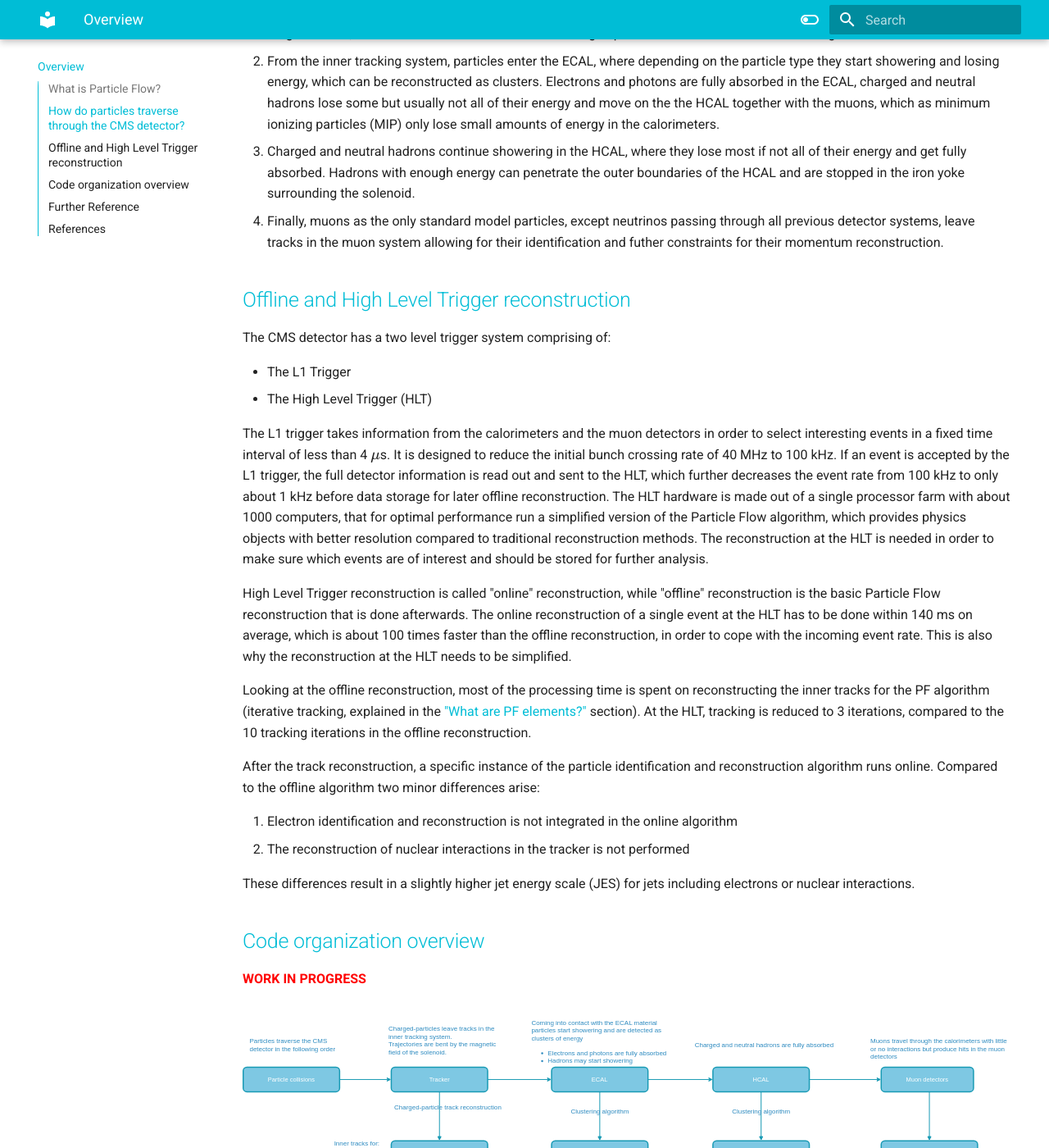
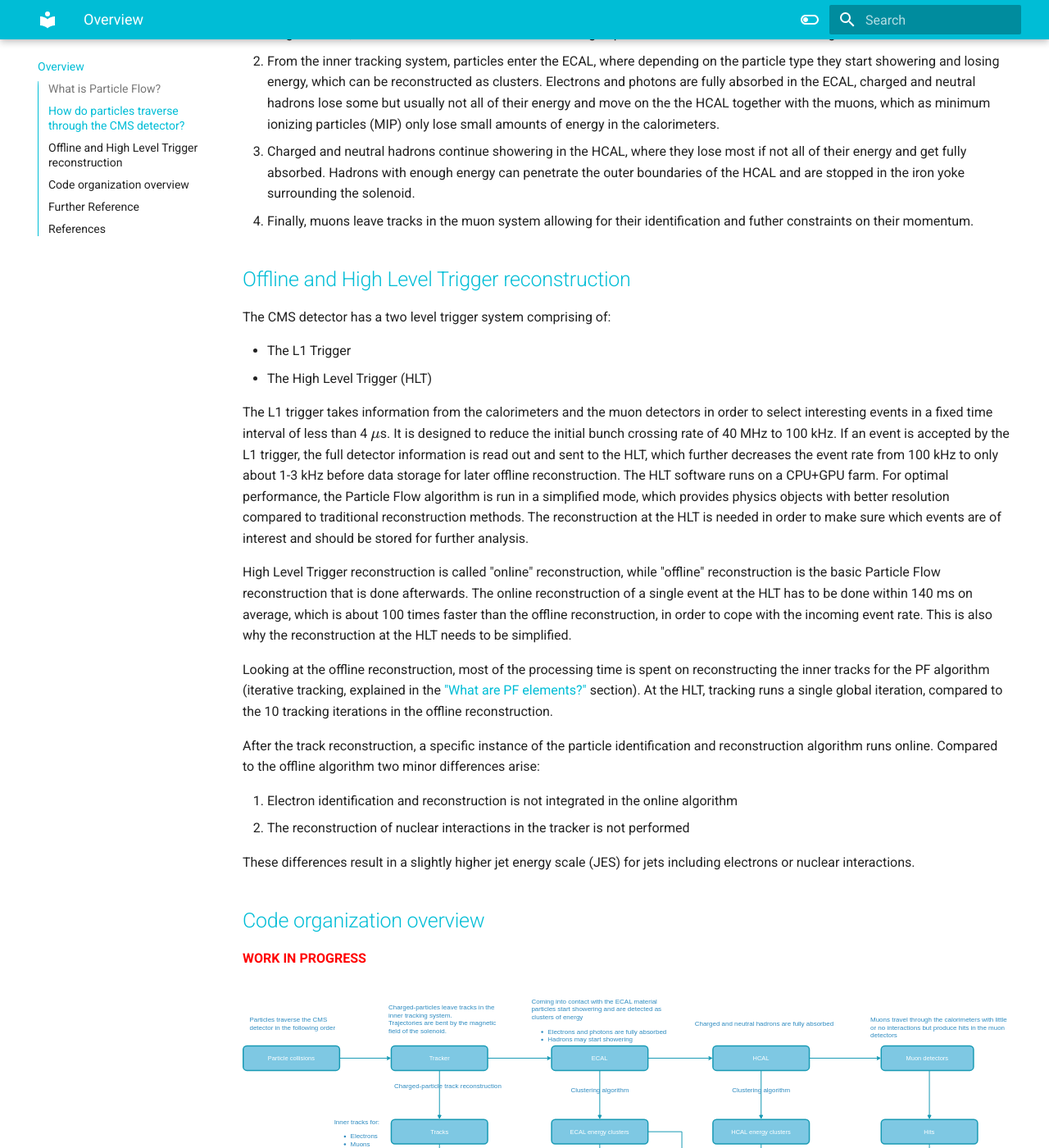
Before and after one commit to nseeba/PF-documentation, an MkDocs documentation site: the page built from docs/index.md, in a window 1280 px wide and 1400 px high, scrolled down 2084 px. Shown: the whole window at 82% size. Built offline with MkDocs 1.6.1 and Material for MkDocs 9.7.7, drawn with Linux system fonts in a browser that asks for light colours; formulas are drawn with MathJax 3.

Commit message:
Update index.md

```diff
--- a/docs/index.md
+++ b/docs/index.md
@@ -44,7 +44,7 @@
 1. From the interaction point outwards, particles first enter the inner tracking system, where charged particle trajectories (tracks) and origins (vertices) are reconstructed from hits in the layers of the CMS tracking system. The tracks are bent due to the magnetic field, which enables the measurement of charged particle momentum and electric charge.
 2. From the inner tracking system, particles enter the ECAL, where depending on the particle type they start showering and losing energy, which can be reconstructed as clusters. Electrons and photons are fully absorbed in the ECAL, charged and neutral hadrons lose some but usually not all of their energy and move on the the HCAL together with the muons, which as minimum ionizing particles (MIP) only lose small amounts of energy in the calorimeters.
 3. Charged and neutral hadrons continue showering in the HCAL, where they lose most if not all of their energy and get fully absorbed. Hadrons with enough energy can penetrate the outer boundaries of the HCAL and are stopped in the iron yoke surrounding the solenoid.
-4. Finally, muons as the only standard model particles, except neutrinos passing through all previous detector systems, leave tracks in the muon system allowing for their identification and futher constraints for their momentum reconstruction.
+4. Finally, muons leave tracks in the muon system allowing for their identification and futher constraints on their momentum.
 
 ##  <span style="color:#00bdd6">Offline and High Level Trigger reconstruction</span>
 
@@ -53,11 +53,11 @@
   * The L1 Trigger
   * The High Level Trigger (HLT)
 
-The L1 trigger takes information from the calorimeters and the muon detectors in order to select interesting events in a fixed time interval of less than 4 $\mu$s. It is designed to reduce the initial bunch crossing rate of 40 MHz to 100 kHz. If an event is accepted by the L1 trigger, the full detector information is read out and sent to the HLT, which further decreases the event rate from 100 kHz to only about 1 kHz before data storage for later offline reconstruction. The HLT hardware is made out of a single processor farm with about 1000 computers, that for optimal performance run a simplified version of the Particle Flow algorithm, which provides physics objects with better resolution compared to traditional reconstruction methods. The reconstruction at the HLT is needed in order to make sure which events are of interest and should be stored for further analysis.
+The L1 trigger takes information from the calorimeters and the muon detectors in order to select interesting events in a fixed time interval of less than 4 $\mu$s. It is designed to reduce the initial bunch crossing rate of 40 MHz to 100 kHz. If an event is accepted by the L1 trigger, the full detector information is read out and sent to the HLT, which further decreases the event rate from 100 kHz to only about 1-3 kHz before data storage for later offline reconstruction. The HLT software runs on a CPU+GPU farm. For optimal performance, the Particle Flow algorithm is run in a simplified mode, which provides physics objects with better resolution compared to traditional reconstruction methods. The reconstruction at the HLT is needed in order to make sure which events are of interest and should be stored for further analysis.
 
 High Level Trigger reconstruction is called "online" reconstruction, while "offline" reconstruction is the basic Particle Flow reconstruction that is done afterwards. The online reconstruction of a single event at the HLT has to be done within 140 ms on average, which is about 100 times faster than the offline reconstruction, in order to cope with the incoming event rate. This is also why the reconstruction at the HLT needs to be simplified.
 
-Looking at the offline reconstruction, most of the processing time is spent on reconstructing the inner tracks for the PF algorithm (iterative tracking, explained in the ["What are PF elements?"](pfblock/#what-are-pf-elements) section). At the HLT, tracking is reduced to 3 iterations, compared to the 10 tracking iterations in the offline reconstruction.
+Looking at the offline reconstruction, most of the processing time is spent on reconstructing the inner tracks for the PF algorithm (iterative tracking, explained in the ["What are PF elements?"](pfblock/#what-are-pf-elements) section). At the HLT, tracking runs a single global iteration, compared to the 10 tracking iterations in the offline reconstruction.
 
 After the track reconstruction, a specific instance of the particle identification and reconstruction algorithm runs online. Compared to the offline algorithm two minor differences arise:
 
```
